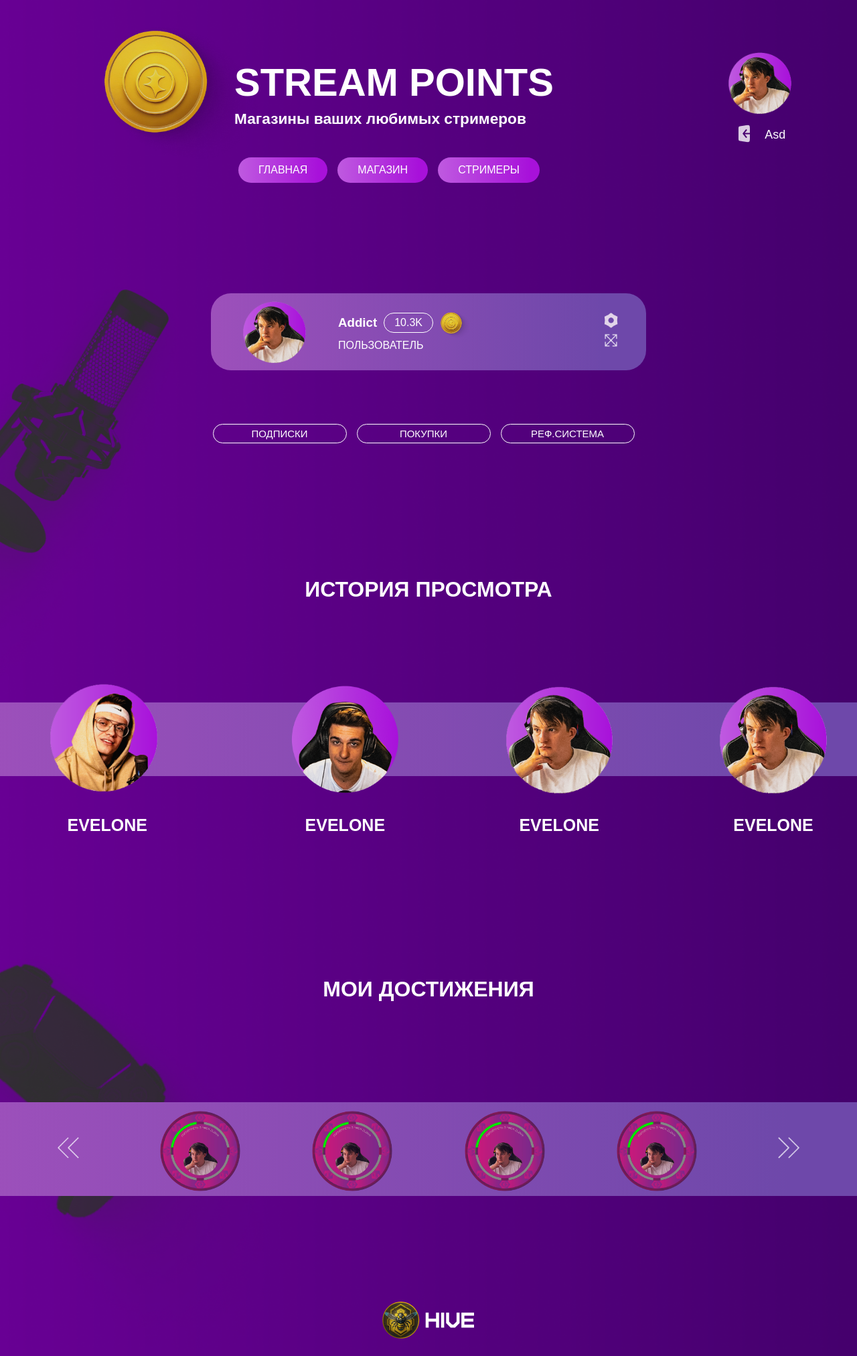
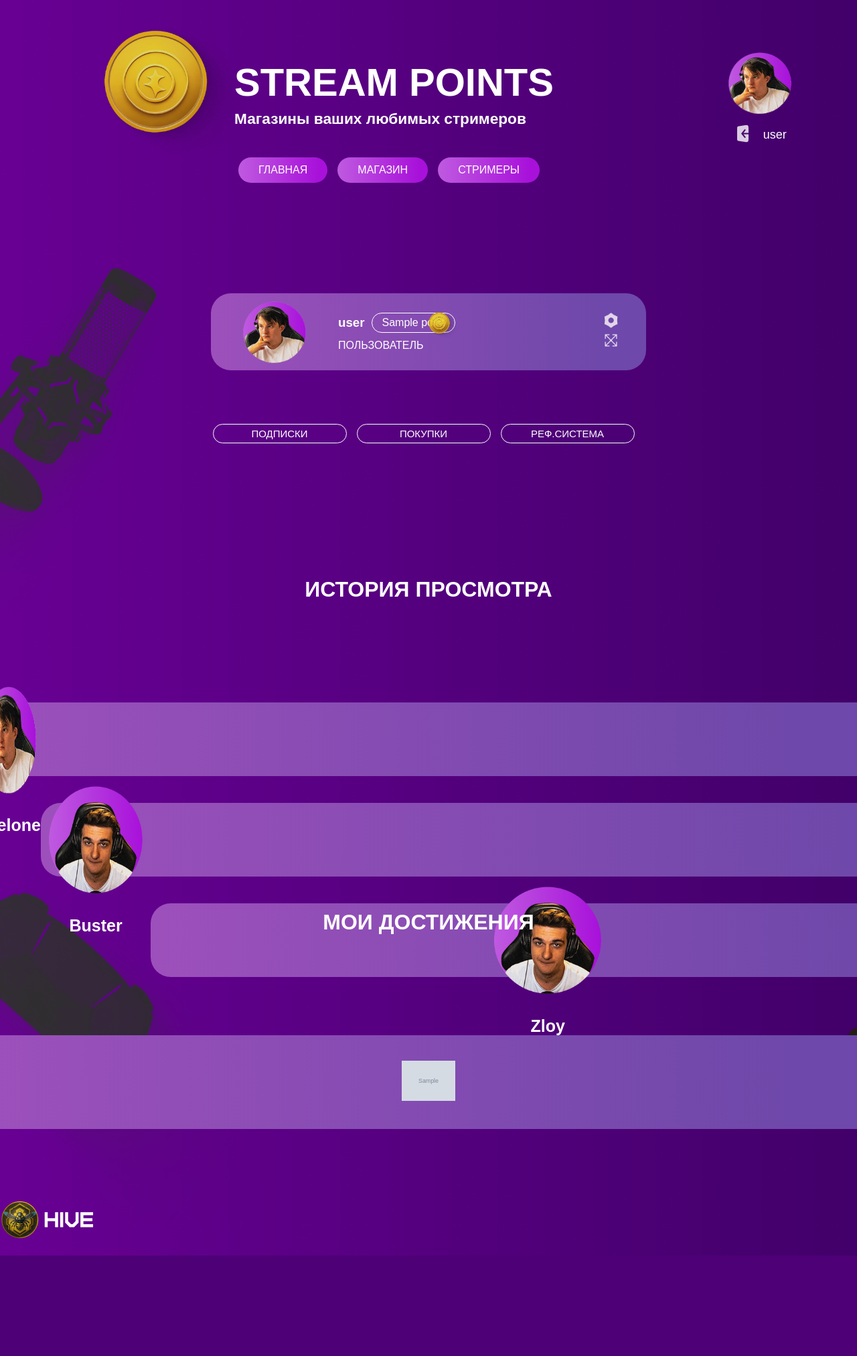
Before and after one commit to LimeGG/StreamPoint, a Django app: template testDjango-main/streampoint/lkusers/templates/profile/profile.html in a window 1280 px wide; the page is wider, and only the part inside the window is pictured. Shown: that part at 67% size. After the commit the page ends 1875 px from the top of that part, so only its background shows below. Run offline with Django 4.2, Linux system fonts and the light colour scheme; data comes from the database, SQL or seed files in the repository; tables that the repository leaves empty hold one stand-in row (values such as "Sample post"); the template is opened without the code that fills it: values that come from a table or form of the project are taken from there, most other values are stand-ins (such as "Sample title", 1, 10 or a date in 2020); grey boxes marked "Sample" are stand-in pictures.

Commit message:
почти сделал свою часть, жду дизайна и всего остального от даниила

```diff
--- a/testDjango-main/streampoint/apiv/admin.py
+++ b/testDjango-main/streampoint/apiv/admin.py
@@ -1,2 +1 @@
 from django.contrib import admin
-admin.
--- a/testDjango-main/streampoint/lkusers/models.py
+++ b/testDjango-main/streampoint/lkusers/models.py
@@ -1,4 +1,3 @@
-
 from django.db import models
 from django.contrib.auth.models import User
 from django.dispatch import receiver
@@ -21,6 +20,7 @@
     def __str__(self):
         return str(self.user)
 
+
 class Allachievements(models.Model):
     name = models.CharField("Имя", max_length=200)
     imagelogo = models.ImageField("Фото достижения", upload_to="photooachivment/", null=True, blank=True)
@@ -34,9 +34,10 @@
     def __str__(self):
         return str(self.name)
 
+
 class Achievements(models.Model):
     achievement = models.ForeignKey(Allachievements, on_delete=models.CASCADE, blank=True, null=True)
-    user = models.ForeignKey(User, on_delete=models.CASCADE, blank=True, null=True)
+    user = models.OneToOneField(User, on_delete=models.CASCADE, blank=True, null=True)
 
     class Meta:
         verbose_name = "достижения пользователя"
@@ -46,12 +47,11 @@
     #     return str(self.achievement)
 
 
-
-
 class HisStreamers(models.Model):
     user = models.ForeignKey(User, on_delete=models.CASCADE, blank=True, null=True)
     points = models.IntegerField("Очки за блогера", blank=True, null=True, default=0)
     streamers = models.ForeignKey(AllStreamers, on_delete=models.CASCADE, blank=True, null=True)
+
 
     class Meta:
         verbose_name = "Стримеры пользователя"
--- a/testDjango-main/streampoint/lkusers/templates/profile/profile.html
+++ b/testDjango-main/streampoint/lkusers/templates/profile/profile.html
@@ -26,8 +26,8 @@
 
             <ul class="header-navbar">
                 <a href="/">Главная</a>
-                <a href="shop/">магазин</a>
-                <a href="streamers/">стримеры</a>
+                <a href="/shop">магазин</a>
+                <a href="/streamers">стримеры</a>
             </ul>
         </div>
 
@@ -40,7 +40,7 @@
                     <img src="{% static 'lkusers/imgs/out.png' %}">
                 </div>
                 <div class="profile-name">
-                    <p>Asd</p>
+                    <p>{{name.username}}</p>
                 </div>
             </div>
         </div>
@@ -52,8 +52,8 @@
                 <img src="{% static 'lkusers/imgs/zloy.png' %}">
                 <div class="profile-statics-details">
                     <div class="name-coins">
-                        <h3>Addict</h3>
-                        <p>10.3K</p>
+                        <h3>{{name.username}}</h3>
+                        <p>{{point}}</p>
                     </div>
                     <div class="role">
                         <p>ПОЛЬЗОВАТЕЛЬ</p>
@@ -79,28 +79,31 @@
             <a href="#">РЕФ.СИСТЕМА</a>
         </ul>
 
+   <!--
+    <ul class="hr">
+        {% for i in streamers %}
+        <li>
+            <h2>{{i.streamers.name}}</h2>
+            <h2>{{i.streamers.urltwitch}}</h2>
+            <img src="{{i.streamers.photo.url}}" width="100" height="100">
+            <h2>{{i.points}}</h2>
+            <button><a href="/">Купить</a></button></p>
+        </li>
+        {% endfor %}
+    </ul> -->
 
         <div class="watch-history">
             <div class="watch-streamers">
                 <div class="streamer-title">
                     <h1>ИСТОРИЯ ПРОСМОТРА</h1>
                 </div>
+                 {% for i in streamers %}
                 <div class="watch-streamers-list">
                     <div class="wstreamer-photo">
-                        <img src="{% static 'main/imgs/f2.png' %}">
-                        <h1>EVELONE</h1>
+                        <img src="{{i.streamers.photo.url}}">
+                        <h1>{{i.streamers.name}}</h1>
                     </div>
-                    <div class="wstreamer-photo">
-                        <img src="{% static 'main/imgs/evel.png' %}">
-                        <h1>EVELONE</h1>
-                    </div>
-                    <div class="wstreamer-photo">
-                        <img src="{% static 'main/imgs/zloy.png' %}">
-                        <h1>EVELONE</h1>
-                    </div>
-                    <div class="wstreamer-photo">
-                        <img src="{% static 'main/imgs/zloy.png' %}">
-                        <h1>EVELONE</h1>
+                    {% endfor %}
                     </div>
                 </div>
             </div>
@@ -114,24 +117,11 @@
                     <h1>МОИ ДОСТИЖЕНИЯ</h1>
                 </div>
                 <div class="achive-list">
+                    {% for i in userachivments %}
                     <div class="arrow-left">
-                        <img src="{% static 'lkusers/imgs/arr-l.png' %}">
+                        <img src="{{i.achievement.imagelogo.url}}">
                     </div>
-                    <div class="achive-photo">
-                        <img src="{% static 'lkusers/imgs/achive.png' %}">
-                    </div>
-                    <div class="achive-photo">
-                        <img src="{% static 'lkusers/imgs/achive.png' %}">
-                    </div>
-                    <div class="achive-photo">
-                        <img src="{% static 'lkusers/imgs/achive.png' %}">
-                    </div>
-                    <div class="achive-photo">
-                        <img src="{% static 'lkusers/imgs/achive.png' %}">
-                    </div>
-                    <div class="arrow-right">
-                        <img src="{% static 'lkusers/imgs/arr-r.png' %}">
-                    </div>
+                    {% endfor %}
                 </div>
             </div>
         </div>
@@ -143,18 +133,7 @@
     </main>
 
 
-    <!--
-    <ul class="hr">
-        {% for i in streamers %}
-        <li>
-            <h2>{{i.streamers.name}}</h2>
-            <h2>{{i.streamers.urltwitch}}</h2>
-            <img src="{{i.streamers.photo.url}}" width="100" height="100">
-            <h2>{{i.points}}</h2>
-            <button><a href="/">Купить</a></button></p>
-        </li>
-        {% endfor %}
-    </ul> -->
+
 </body>
 
 </html>
```
Also changed, not shown: testDjango-main/streampoint/lkusers/views.py (+26 -7 lines), testDjango-main/streampoint/streamers/templates/streamers/streamers.html (+1 -13 lines).
